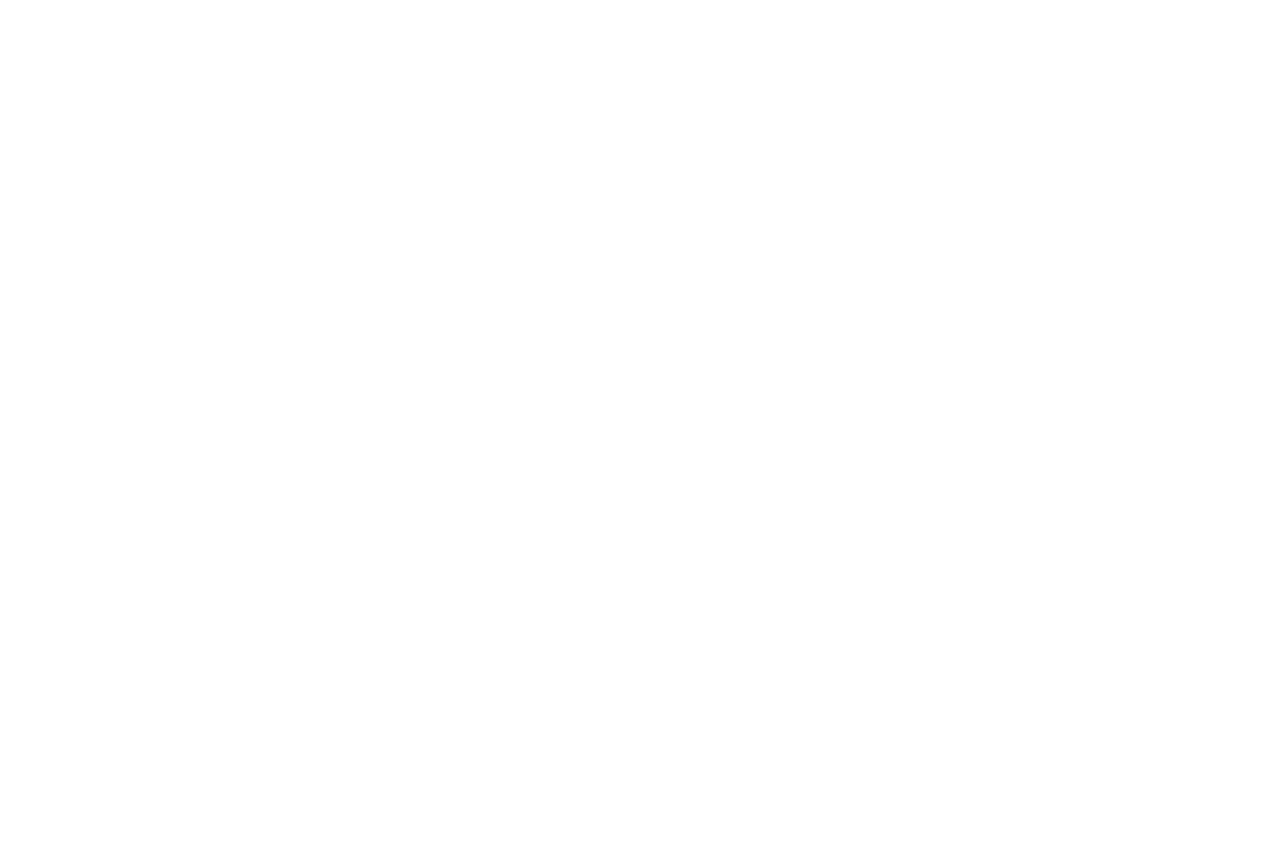
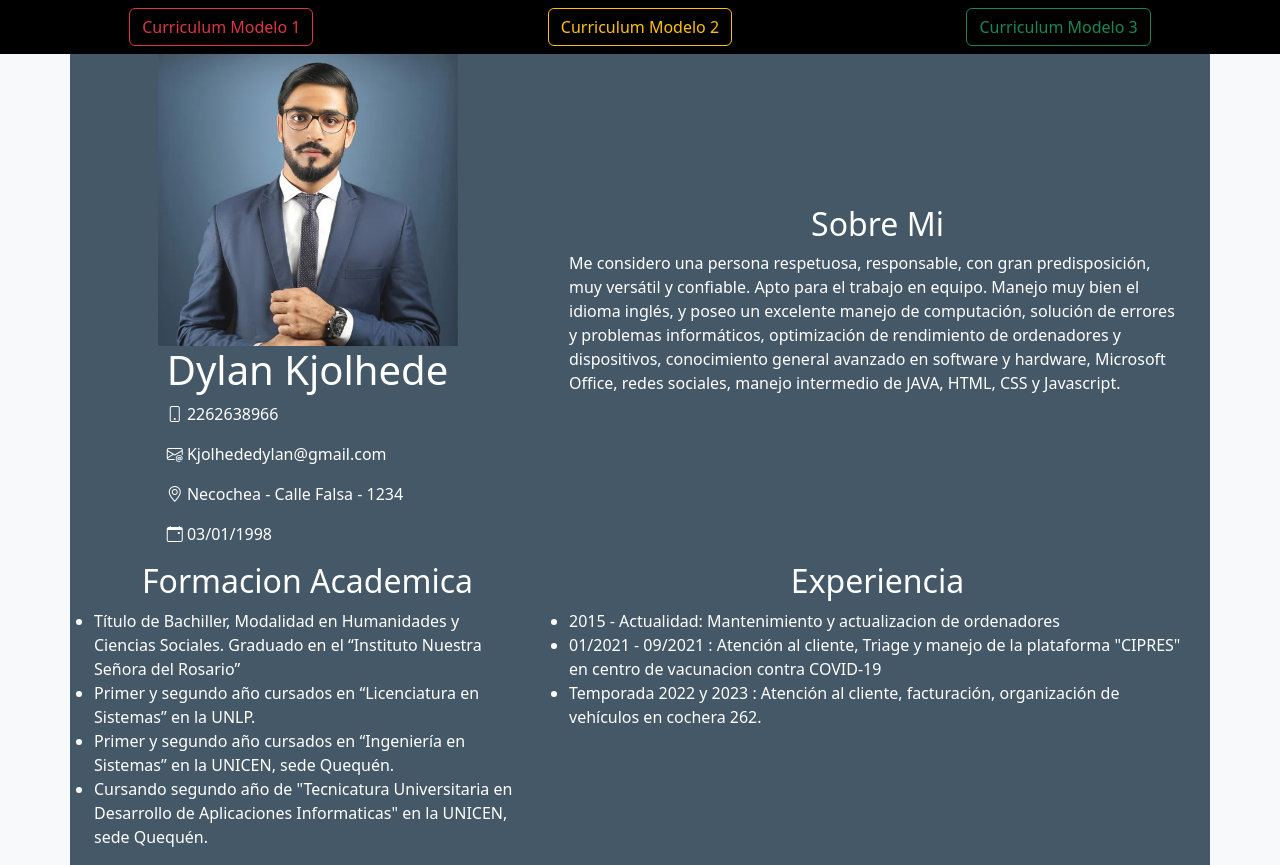
Before and after one commit to ElPrafe/argentina_programa_curriculum, a plain HTML site: page index.html in a window 1280 px wide. Before the commit the page ends 800 px from the top, so only its background shows below. Drawn offline with nearby package versions, Linux system fonts and the light colour scheme.

Commit message:
Curriculum Final

```diff
--- /dev/null
+++ b/css/style.css
@@ -0,0 +1,50 @@
+.fondo1{
+    background-color:#445868 ;
+}
+img{
+    width: 140px;
+}
+.texto-responsivo{
+    font-size:12px;
+    padding-left: 0.25rem;
+    padding-right: 0.25rem;
+
+}
+
+
+
+@media (min-width: 550px) {
+    .texto-responsivo{
+        font-size:14px;
+        padding-left: 0.5rem;
+        padding-right: 0.5rem;
+
+    }
+    img{
+        width: 250px;
+    }
+
+  }
+  @media (min-width: 992px) {
+    .texto-responsivo{
+        font-size:16px;
+        padding-left: 0.75rem;
+        padding-right: 0.75rem;
+    }
+    img{
+        width: 300px;
+    }
+    #presentacion{
+        flex-direction: column;
+    }
+  }
+  @media (min-width: 1300px) {
+    .texto-responsivo{
+        font-size:18px;
+        padding-left: 1rem;
+        padding-right: 1rem;
+    }
+    #cuerpojs{
+        max-width: 1000px;
+    }
+  }
--- a/index.html
+++ b/index.html
@@ -1,12 +1,75 @@
-<!DOCTYPE html>
+<!doctype html>
 <html lang="en">
+
 <head>
-    <meta charset="UTF-8">
-    <meta http-equiv="X-UA-Compatible" content="IE=edge">
-    <meta name="viewport" content="width=device-width, initial-scale=1.0">
-    <title>Document</title>
+    <meta charset="utf-8">
+    <meta name="viewport" content="width=device-width, initial-scale=1">
+    <title>Curriculum Vitae Argentina Programa</title>
+    <link rel="stylesheet" href="css/style.css">
+    <link rel="stylesheet" href="https://cdn.jsdelivr.net/npm/bootstrap-icons@1.10.3/font/bootstrap-icons.css">
+    <link href="https://cdn.jsdelivr.net/npm/bootstrap@5.3.0-alpha1/dist/css/bootstrap.min.css" rel="stylesheet"
+        integrity="sha384-GLhlTQ8iRABdZLl6O3oVMWSktQOp6b7In1Zl3/Jr59b6EGGoI1aFkw7cmDA6j6gD" crossorigin="anonymous">
 </head>
-<body>
 
+<body class="bg-light">
+    <nav class="navbar bg-black">
+        <form class="container-fluid justify-content-center">
+            <button id="boton1" class="btn btn-outline-danger mx-auto" type="button">Curriculum Modelo 1</button>
+            <button id="boton2" class="btn btn-outline-warning mx-auto" type="button">Curriculum Modelo 2</button>
+            <button id="boton3" class="btn btn-outline-success mx-auto" type="button">Curriculum Modelo 3</button>
+        </form>
+    </nav>
+    <div id="cuerpojs" class="container-sm fondo1 text-white">
+        <section class="row text-center">
+            <section id="presentacion" class="d-flex justify-content-evenly col-lg-5 align-items-center">
+                <img src="css/Perfil.PNG" alt="yo">
+                <div class="d-flex texto-responsivo flex-column justify-content-center align-items-start">
+                    <h1>Dylan Kjolhede</h1>
+                    <p class="bi-phone "> 2262638966</p>
+                    <p class="bi-envelope-at"> Kjolhededylan@gmail.com</p>
+                    <p class="bi-geo-alt "> Necochea - Calle Falsa - 1234</p>
+                    <p class="bi-calendar-event "> 03/01/1998</p>
+                </div>
+            </section>
+            <section class="d-flex flex-column justify-content-center col-lg-7 ">
+                <h2>Sobre Mi</h2>
+                <p class="texto-responsivo text-start">Me considero una persona respetuosa, responsable, con gran
+                    predisposición, muy versátil y confiable. Apto para el trabajo en
+                    equipo. Manejo muy bien el idioma inglés, y poseo un excelente manejo de computación, solución de
+                    errores y problemas informáticos, optimización de
+                    rendimiento de ordenadores y dispositivos, conocimiento general avanzado en software y
+                    hardware, Microsoft Office, redes sociales, manejo intermedio de JAVA, HTML, CSS y Javascript.</p>
+            </section>
+        </section>
+        <section class="row text-center">
+            <section class="col-lg-5">
+                <h2>Formacion Academica</h2>
+                <ul class=" texto-responsivo text-start">
+                    <li>Título de Bachiller, Modalidad en Humanidades y Ciencias Sociales.
+                        Graduado en el “Instituto Nuestra Señora del Rosario”</li>
+                    <li> Primer y segundo año cursados en “Licenciatura en Sistemas” en la UNLP.</li>
+                    <li>Primer y segundo año cursados en “Ingeniería en Sistemas” en la UNICEN, sede Quequén.</li>
+                    <li>Cursando segundo año de "Tecnicatura Universitaria en Desarrollo de Aplicaciones Informaticas"
+                        en la UNICEN, sede Quequén.</li>
+
+                </ul>
+            </section>
+            <section class="col-lg-7 text-center">
+                <h2>Experiencia</h2>
+                <ul class=" texto-responsivo text-start">
+                    <li>2015 - Actualidad: Mantenimiento y actualizacion de ordenadores</li>
+                    <li>01/2021 - 09/2021 : Atención al cliente, Triage y manejo de la plataforma "CIPRES" en centro de
+                        vacunacion contra COVID-19</li>
+                    <li>Temporada 2022 y 2023 : Atención al cliente, facturación, organización de vehículos en cochera
+                        262.</li>
+                </ul>
+            </section>
+        </section>
+    </div>
+    <script src="https://cdn.jsdelivr.net/npm/bootstrap@5.3.0-alpha1/dist/js/bootstrap.bundle.min.js"
+        integrity="sha384-w76AqPfDkMBDXo30jS1Sgez6pr3x5MlQ1ZAGC+nuZB+EYdgRZgiwxhTBTkF7CXvN"
+        crossorigin="anonymous"></script>
+    <script src="js/script.js"></script>
 </body>
+
 </html>
--- /dev/null
+++ b/js/script.js
@@ -0,0 +1,14 @@
+let cuerpo = document.getElementById('cuerpojs');
+let btn1 = document.getElementById('boton1').addEventListener('click', curriculum1);
+
+function curriculum1() {
+    cuerpo.style.fontFamily="'Lucida Sans', 'Lucida Sans Regular', 'Lucida Grande', 'Lucida Sans Unicode', Geneva, Verdana, sans-serif"
+}
+let btn2 = document.getElementById('boton2').addEventListener('click', function () {
+
+    cuerpo.style.fontFamily='Arial, Helvetica, sans-serif';
+})
+let btn3 = document.getElementById('boton3').addEventListener('click', function () {
+
+    cuerpo.style.fontFamily="'Courier New', Courier, monospace";
+})
```
Also changed, not shown: css/Perfil.png (added).
